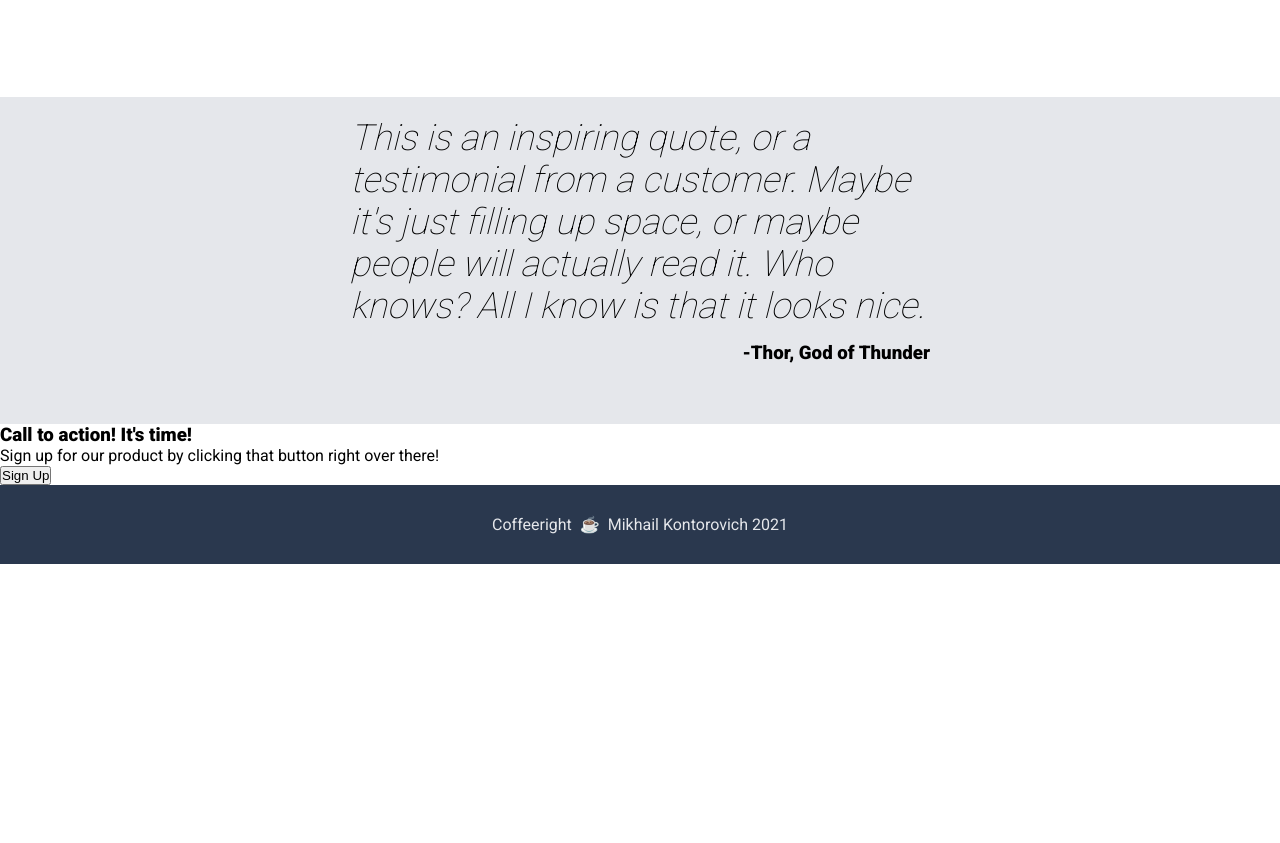
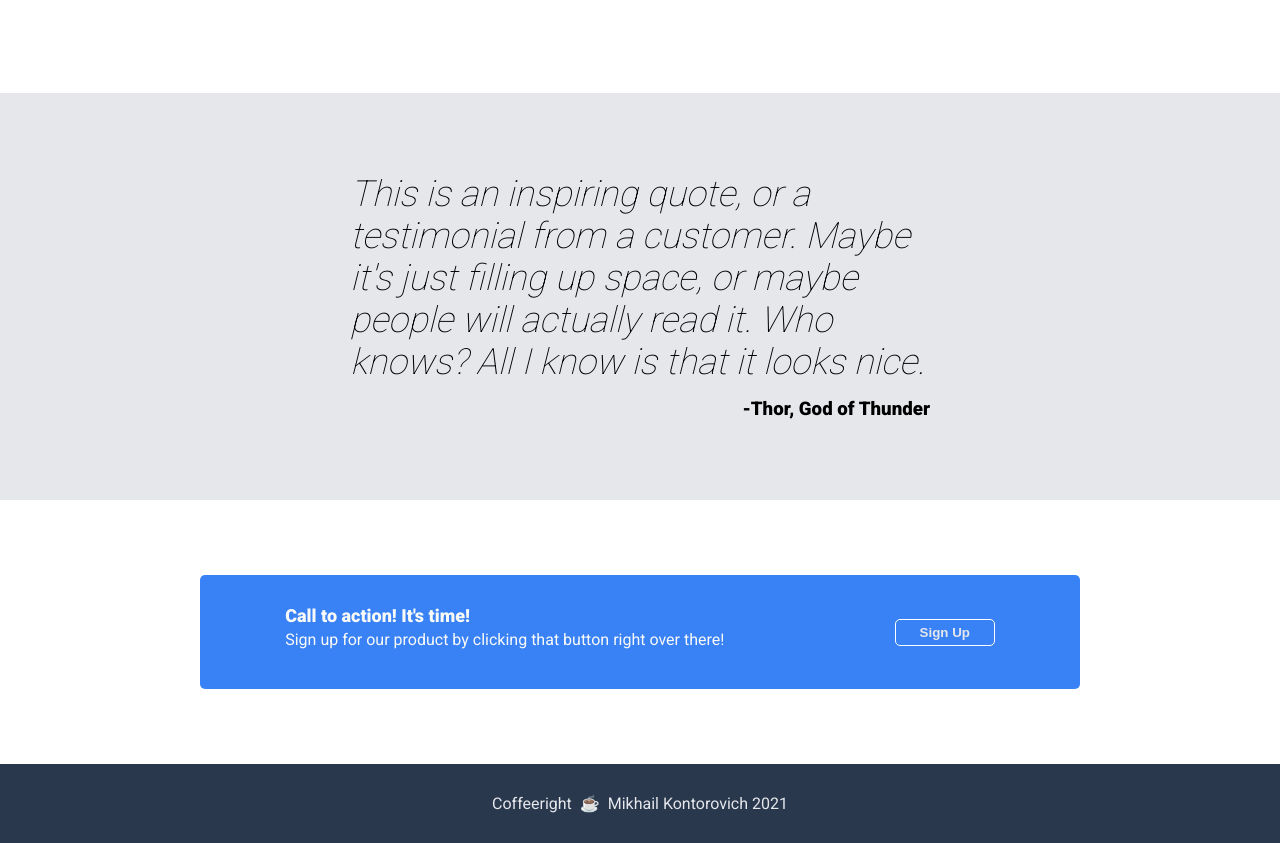
Before and after one commit to mkontorovich/odin-landing-page, a plain HTML site: page index.html in a window 1280 px wide. Shown: the part 989-1832 px from the top of the page. Before the commit the page ends 1553 px from the top, so only its background shows below. Drawn offline with Linux system fonts and the light colour scheme.

Commit message:
finished all sections

```diff
--- a/index.html
+++ b/index.html
@@ -104,11 +104,15 @@
       </div>
       <div class="section-4">
         <div class="modal">
-          <h3>Call to action! It's time!</h3>
-          <p>
-            Sign up for our product by clicking that button right over there!
-          </p>
-          <button>Sign Up</button>
+          <div class="modal-left">
+            <h3 class="section-4-h3">Call to action! It's time!</h3>
+            <p class="section-4-p">
+              Sign up for our product by clicking that button right over there!
+            </p>
+          </div>
+          <div class="modal-right">
+            <button class="section-4-button">Sign Up</button>
+          </div>
         </div>
       </div>
       <div class="footer">
--- a/style.css
+++ b/style.css
@@ -151,6 +151,7 @@ img.section-1-img {
   display: flex;
   border: 5px solid var(--button-color);
   border-radius: 15px;
+  border-width: 3px;
   display: flex;
   width: 225px;
   height: 225px;
@@ -174,11 +175,8 @@ img.section-1-img {
   background-color: var(--quote-bg-color);
   padding-left: 350px;
   padding-right: 350px;
-  padding-top: 20px;
-  padding-bottom: 60px;
-}
-
-.section-3-content {
+  padding-top: 80px;
+  padding-bottom: 80px;
 }
 
 .section-3-quote {
@@ -194,6 +192,56 @@ img.section-1-img {
   margin-top: 15px;
 }
 
+.modal {
+  display: flex;
+  flex-direction: row;
+  align-items: center;
+  justify-content: space-around;
+  margin-left: 200px;
+  margin-right: 200px;
+  background-color: var(--button-color);
+  margin-top: 75px;
+  margin-bottom: 75px;
+  padding-top: 30px;
+  padding-bottom: 40px;
+  border-radius: 5px;
+}
+
+.modal-left {
+  display: flex;
+  flex-direction: column;
+  justify-content: flex-start;
+  padding: 0;
+  margin: 0;
+}
+
+.section-4-h3 {
+  font-size: 18px;
+  font-weight: bold;
+  color: var(--hero-logo-text);
+  margin-bottom: 4px;
+}
+
+.section-4-p {
+  color: var(--hero-logo-text);
+}
+
+.section-4-button {
+  display: flex;
+  flex-direction: row;
+  background: var(--button-color);
+  color: var(--quote-bg-color);
+  font-weight: bold;
+  justify-content: center;
+  width: 100px;
+  padding: 5px;
+  margin-top: 10px;
+  border-style: solid;
+  border-radius: 5px;
+  border-width: 1px;
+  border-color: var(--light-bg-color);
+}
+
 .footer {
   display: flex;
   flex-direction: column;
```
